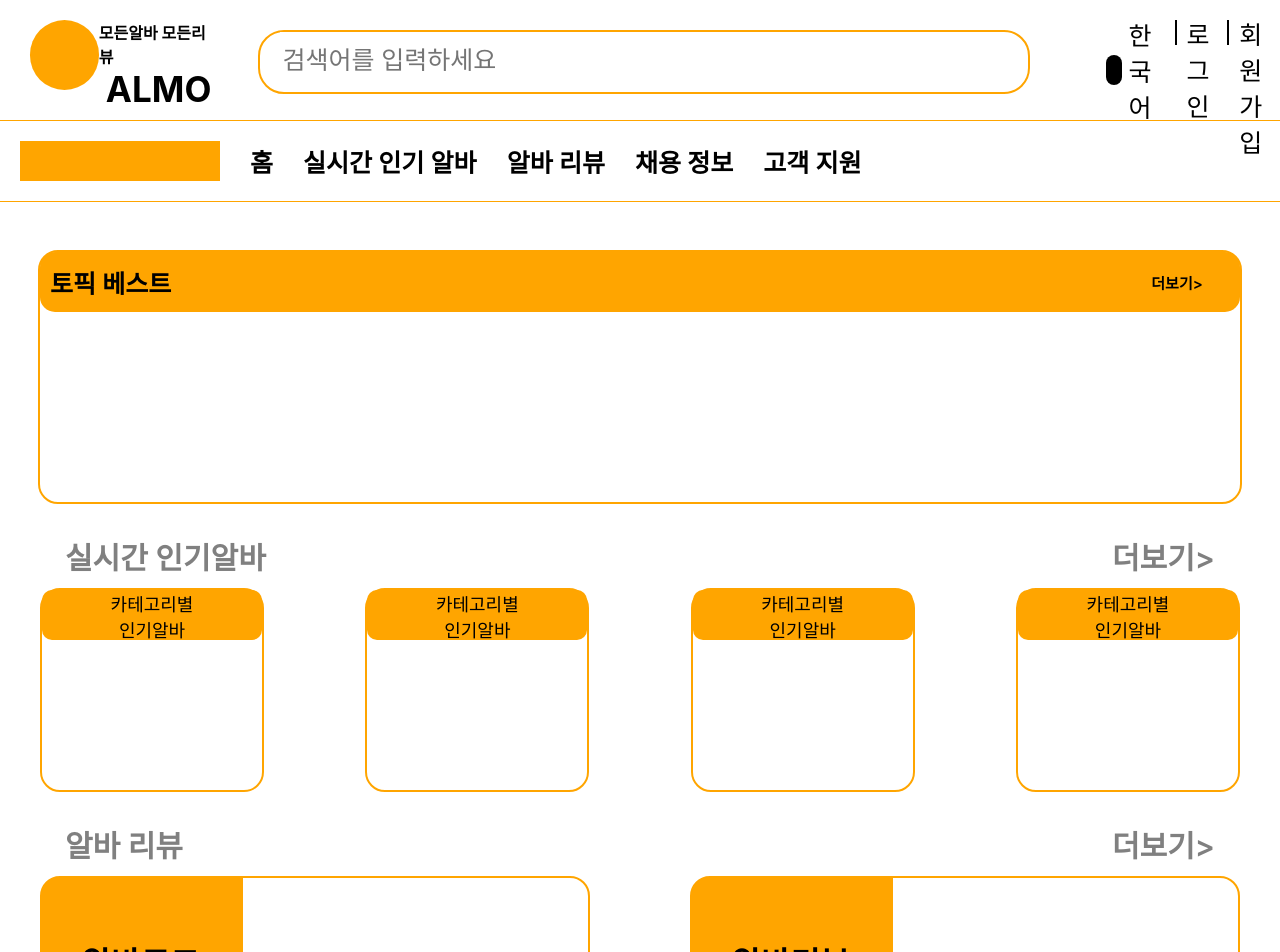
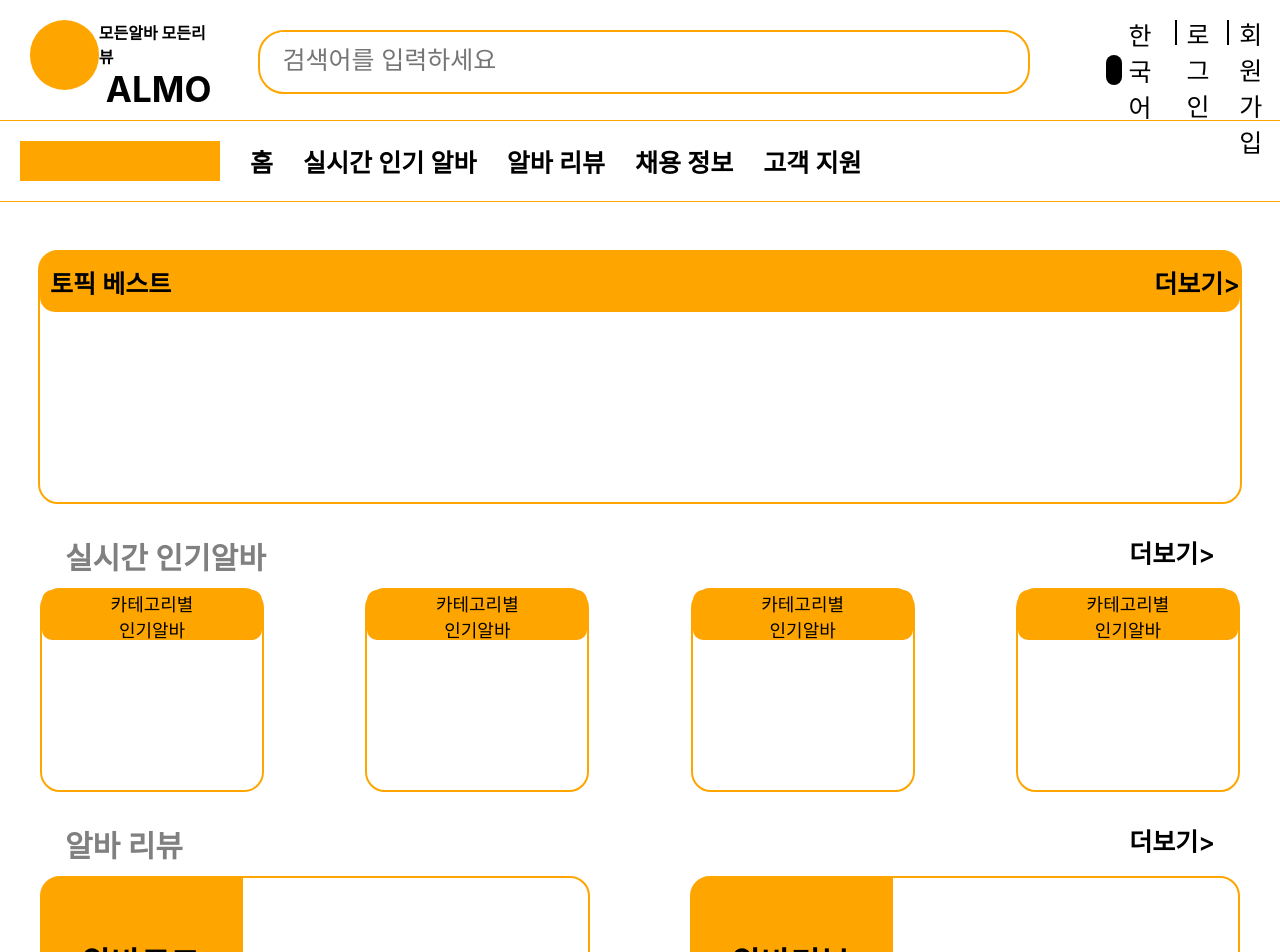
Before and after one commit to JohnJung-1017/Almo, a React (Create React App) app in the folder frontend/: page / in a window 1280 px wide. Shown: the top 952 px of the page. Built offline with nearby package versions, Linux system fonts and the light colour scheme; some icons are missing.

Commit message:
feat: topicBest.jsx
토픽베스트 페이지 생성

```diff
--- a/frontend/src/App.js
+++ b/frontend/src/App.js
@@ -8,6 +8,7 @@ import Support from './pages/support';
 import SignIn from './components/signIn';
 import SignUp from './components/signUp';
 import SignUpPage from './pages/signUpPage';
+import TopicBest from './pages/topicBest';
 
 function App() {
   return (
@@ -21,6 +22,7 @@ function App() {
         <Route path="/signIn" element={<SignIn />} />
         <Route path="/signUp" element={<SignUp />} />
         <Route path="/signUpPage" element={<SignUpPage />} />
+        <Route path="/topicBest" element={<TopicBest />} />
       </Routes>
     </Router>
   );
--- a/frontend/src/css/main.css
+++ b/frontend/src/css/main.css
@@ -19,16 +19,21 @@
     border-radius: 15px;
     background-color: orange;
     align-items: center;
+    justify-content: space-between;
 }
 .box1_title_bold{
     margin-left: 10px;
     font-size: 25px;
     font-weight: 600;
 }
-.box1_title_light{
-    margin-left: 980px;
-    font-size: 15px;
+.main_link:nth-of-type(1){
+    color: black;
+}
+.main_link{
+    font-size: 25px;
     font-weight: 600;
+    text-decoration: none;
+    color: gray;
 }
 /* box 4개짜리 시작 */
 .main_box4{
--- a/frontend/src/pages/main.jsx
+++ b/frontend/src/pages/main.jsx
@@ -1,4 +1,5 @@
-import React from 'react'
+import React, { useState } from 'react';
+import { Link, useNavigate } from 'react-router-dom';
 import NavBar from '../components/navBar.jsx';
 import Copyright from '../components/copyright.jsx';
 import '../css/main.css';
@@ -14,14 +15,14 @@ const main = () => {
                 <div className='box1_content'>
                   <div className='box1_title'>
                     <div className='box1_title_bold'>토픽 베스트</div>
-                    <div className='box1_title_light'>더보기{">"} </div>
+                    <Link className='main_link' to={'/topicBest'}>더보기{">"}</Link>
                   </div>
                 </div>
               </div>
               <div className='main_box4'>
                 <div className='box2_title'>
                   <div className='box_info'>실시간 인기알바</div>
-                  <div className='box_info_link'>더보기{">"}</div>
+                  <Link className='main_link' to={'/realtime'}>더보기{">"}</Link>
                 </div>
                 <div className='box4_content_container'>
                 <div className='box4_content'>
@@ -41,7 +42,7 @@ const main = () => {
               <div className='main_box2'>
                 <div className='box2_title'>
                   <div className='box_info'>알바 리뷰</div>
-                  <div className='box_info_link'>더보기{">"}</div>
+                  <Link className='main_link' to={'/review'}>더보기{">"}</Link>
                 </div>
                 <div className='box2_content_container'>
                   <div className='box2_content'>
@@ -65,7 +66,7 @@ const main = () => {
               <div className='main_box4'>
                 <div className='box2_title'>
                   <div className='box_info'>채용 정보</div>
-                  <div className='box_info_link'>더보기{">"}</div>
+                  <Link className='main_link' to={'/recruit'}>더보기{">"}</Link>
                 </div>
                 <div className='box4_content_container'>
                 <div className='box4_content'>
--- /dev/null
+++ b/frontend/src/pages/topicBest.jsx
@@ -0,0 +1,17 @@
+import React from 'react';
+import NavBar from '../components/navBar.jsx';
+import Copyright from '../components/copyright.jsx';
+
+const TopicBest = () => {
+  return (
+    <div className='main_content'>
+        <NavBar/>
+        <div className='main_content'>
+            <div>토픽 베스트 페이지</div>
+            <Copyright/>
+        </div>
+    </div>
+  )
+}
+
+export default TopicBest
```
